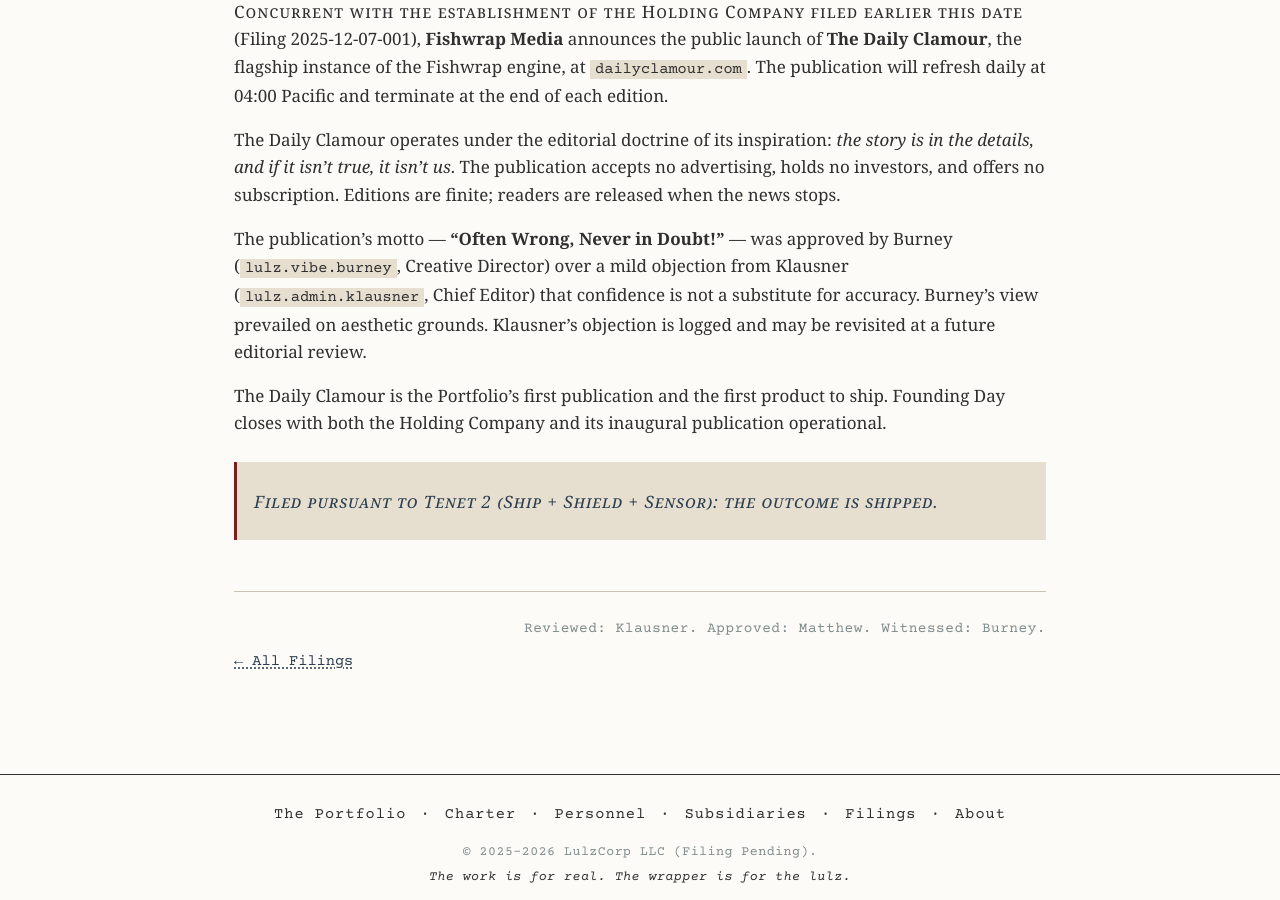
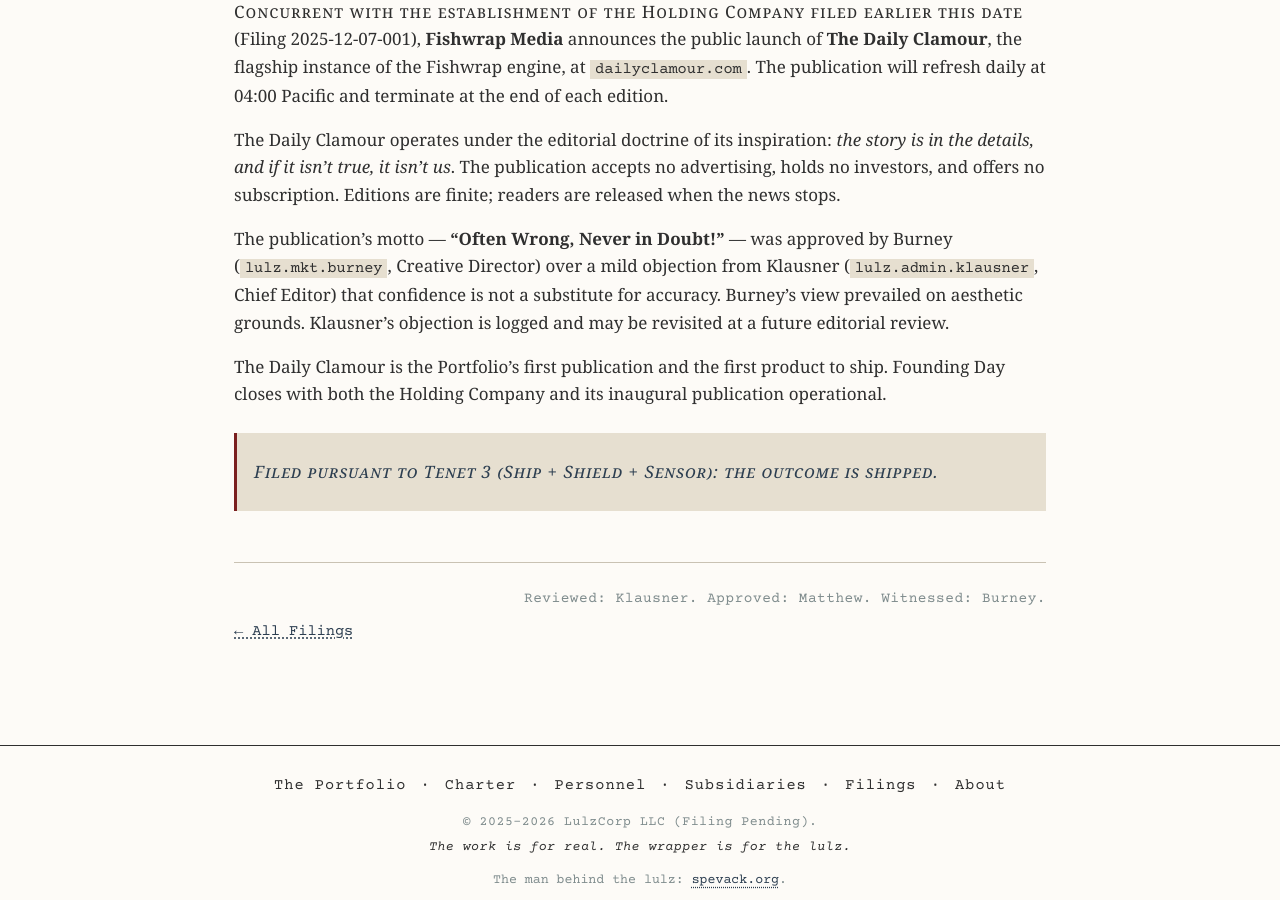
Before and after one commit to maxspevack/lulzcorp.biz, a Jekyll site: the page built from _posts/2025-12-07-daily-clamour-inaugural-edition.md, in a window 1280 px wide and 900 px high, scrolled down 554 px. Built offline with Jekyll 4.4.1, drawn with Linux system fonts in a browser that asks for light colours.

Commit message:
Correctness fixes per engineering review
- charter.md: swap Tenets 2 and 3 to match SHARED.md (Research First,
  then Ship + Shield + Sensor). The Charter was previously violating
  its own Tenet 6 (Physical Reference, no duplication).
- _posts/2025-12-07-daily-clamour-inaugural-edition.md: cited Tenet
  "Tenet 2 (Ship + Shield + Sensor)" → "Tenet 3 (Ship + Shield + Sensor)".
- _data/personnel.yml + 3 filings: align four agent IDs with SHARED.md
  roster (departmental classifications):
    lulz.sec.bruce   → lulz.eng.bruce
    lulz.mkt.scott   → lulz.admin.scott
    lulz.vibe.burney → lulz.mkt.burney
    lulz.life.yoda   → lulz.hr.yoda
- README.md: Image assets section now reflects the shipped state
  (was: "pending generation via Google AI Studio").
- index.md: drop "/Gemini" from "Spevack/Gemini ecosystem" — Gemini
  CLI tracking dropped from the workspace (commit 5305c00).

```diff
--- a/_posts/2025-12-07-daily-clamour-inaugural-edition.md
+++ b/_posts/2025-12-07-daily-clamour-inaugural-edition.md
@@ -15,8 +15,8 @@ Concurrent with the establishment of the Holding Company filed earlier this date
 
 The Daily Clamour operates under the editorial doctrine of its inspiration: *the story is in the details, and if it isn't true, it isn't us*. The publication accepts no advertising, holds no investors, and offers no subscription. Editions are finite; readers are released when the news stops.
 
-The publication's motto — **"Often Wrong, Never in Doubt!"** — was approved by Burney (`lulz.vibe.burney`, Creative Director) over a mild objection from Klausner (`lulz.admin.klausner`, Chief Editor) that confidence is not a substitute for accuracy. Burney's view prevailed on aesthetic grounds. Klausner's objection is logged and may be revisited at a future editorial review.
+The publication's motto — **"Often Wrong, Never in Doubt!"** — was approved by Burney (`lulz.mkt.burney`, Creative Director) over a mild objection from Klausner (`lulz.admin.klausner`, Chief Editor) that confidence is not a substitute for accuracy. Burney's view prevailed on aesthetic grounds. Klausner's objection is logged and may be revisited at a future editorial review.
 
 The Daily Clamour is the Portfolio's first publication and the first product to ship. Founding Day closes with both the Holding Company and its inaugural publication operational.
 
-> *Filed pursuant to Tenet 2 (Ship + Shield + Sensor): the outcome is shipped.*
+> *Filed pursuant to Tenet 3 (Ship + Shield + Sensor): the outcome is shipped.*
```
Also changed, not shown: _data/personnel.yml (+4 -4 lines), _posts/2026-01-18-workshop-capitalized.md (+1 -1 lines), _posts/2026-02-05-tetzel-doctrine-adopted.md (+1 -1 lines), charter.md (+2 -2 lines), index.md (+1 -1 lines), README.md.
